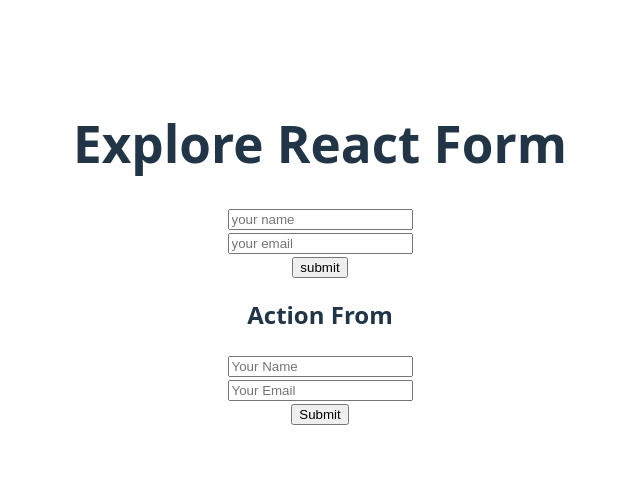
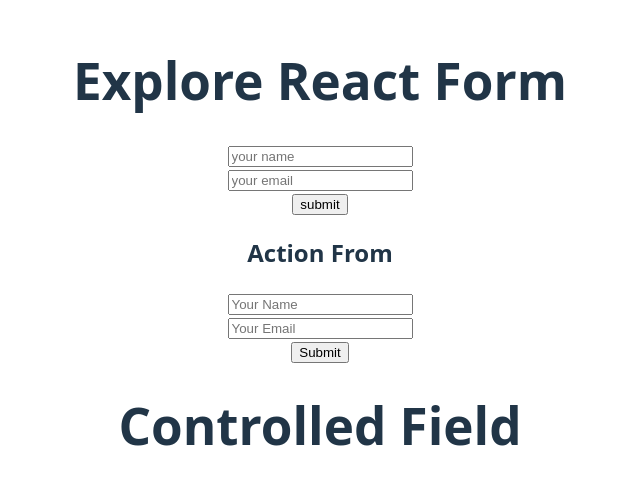
Before and after one commit to Badsha012/explore-react-from, a React app: page / in a window 1280 px wide. Shown: the part 147-632 px from the top of the page, without its empty margins (320-960 px from the left). Built offline with nearby package versions, Linux system fonts and the light colour scheme; the HTML template or start-up script is replaced by a standard one.

Commit message:
nine commit

```diff
--- a/src/App.jsx
+++ b/src/App.jsx
@@ -3,6 +3,7 @@ import {  } from 'react'
 import './App.css'
 import SimpleFrom from './Components/SimpleFrom/SimpleFrom'
 import FromAction from './Components/FromAction/FromAction'
+import ControlledField from './Components/ControlledField/ControlledField'
 
 function App() {
 
@@ -18,6 +19,9 @@ function App() {
 
       <FromAction></FromAction>
 
+      <h1>Controlled Field</h1>
+      <ControlledField></ControlledField>
+
 
 
     </>
```
